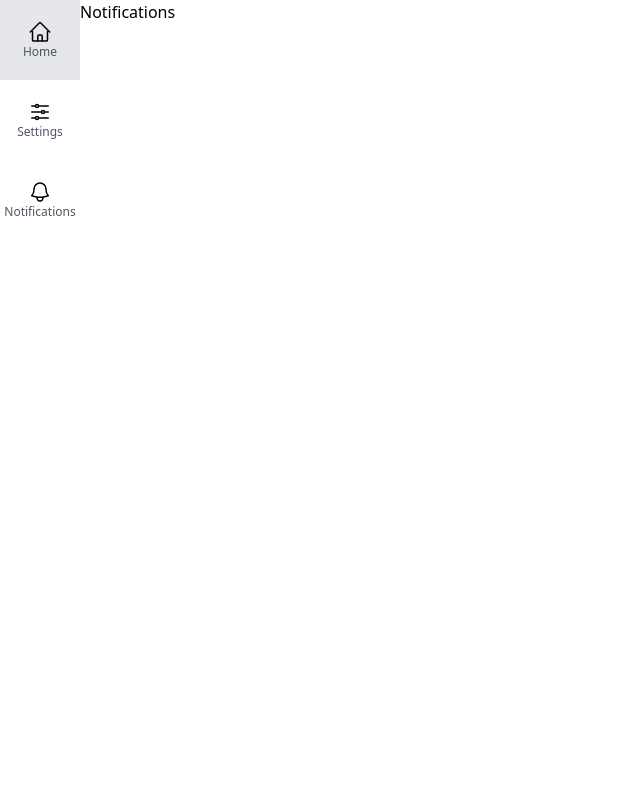
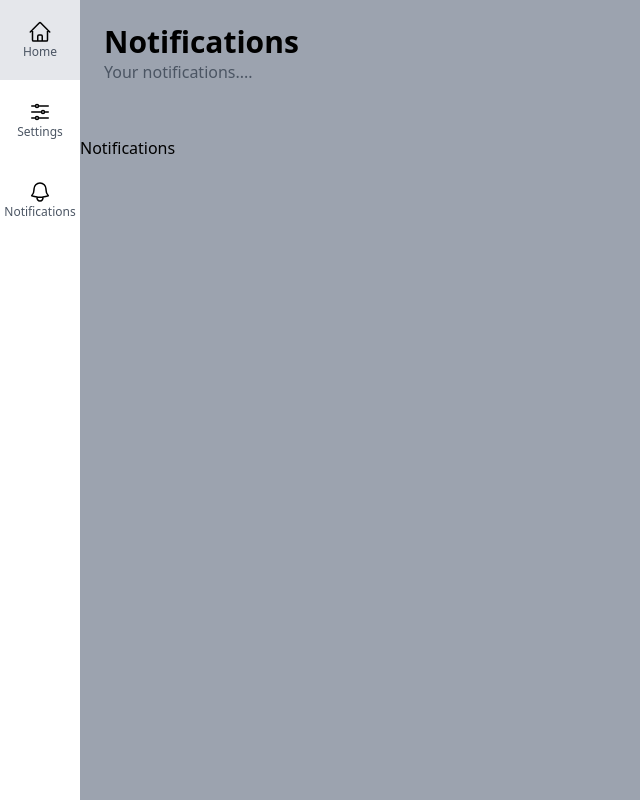
Before and after one commit to Aleydon/Dashboard-Admin, a Next.js app: page /notifications in a window 1280 px wide. Shown: the whole page, without its empty margins (0-640 px from the left). Built offline with nearby package versions, Linux system fonts and the light colour scheme.

Commit message:
UP: Updated Notification  Style

```diff
--- a/src/pages/notifications.tsx
+++ b/src/pages/notifications.tsx
@@ -1,3 +1,11 @@
+import { Layout } from '@/components/layout';
+
 export default function Notifications() {
-  return <h3>Notifications</h3>;
+  return (
+    <>
+      <Layout title="Notifications" subTitle="Your notifications....">
+        <h3>Notifications</h3>
+      </Layout>
+    </>
+  );
 }
```
